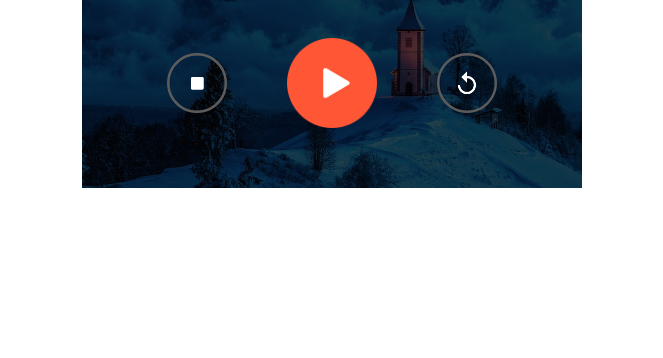
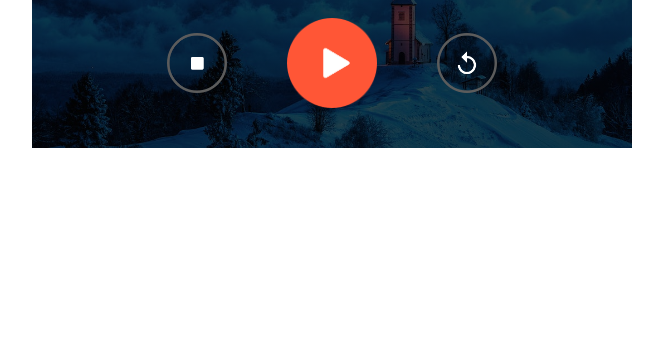
Before and after one commit to JonatasAbreeu/cronometro, a plain HTML site: page index.html in a window 1280 px wide. Shown: the part 442-800 px from the top of the page, without its empty margins (308-971 px from the left). Drawn offline with Linux system fonts and the light colour scheme.

Commit message:
alteraçao-tamanho-two

```diff
--- a/style.css
+++ b/style.css
@@ -16,10 +16,10 @@ body {
     rgba(0, 0, 0, 0.7),
     rgba(0, 0, 0, 0.7)),
     url(./assets/background.jpeg);
-  max-width: 500px;
+  max-width: 600px;
   background-size: cover;
   background-position: center;
-  padding: 60px;
+  padding: 40px 0;
   margin: 200px auto 0;
   text-align: center;
   color: white;
```
